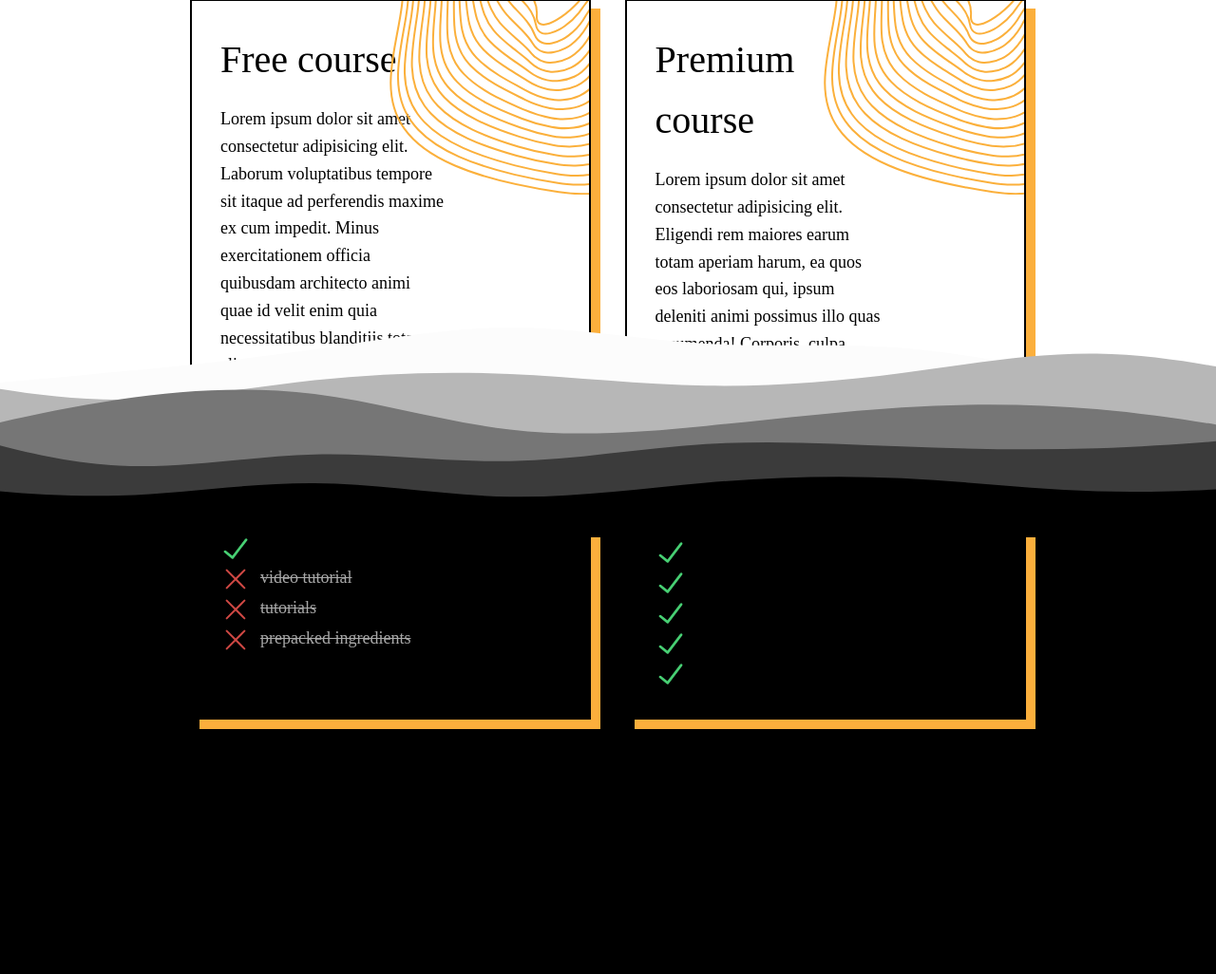
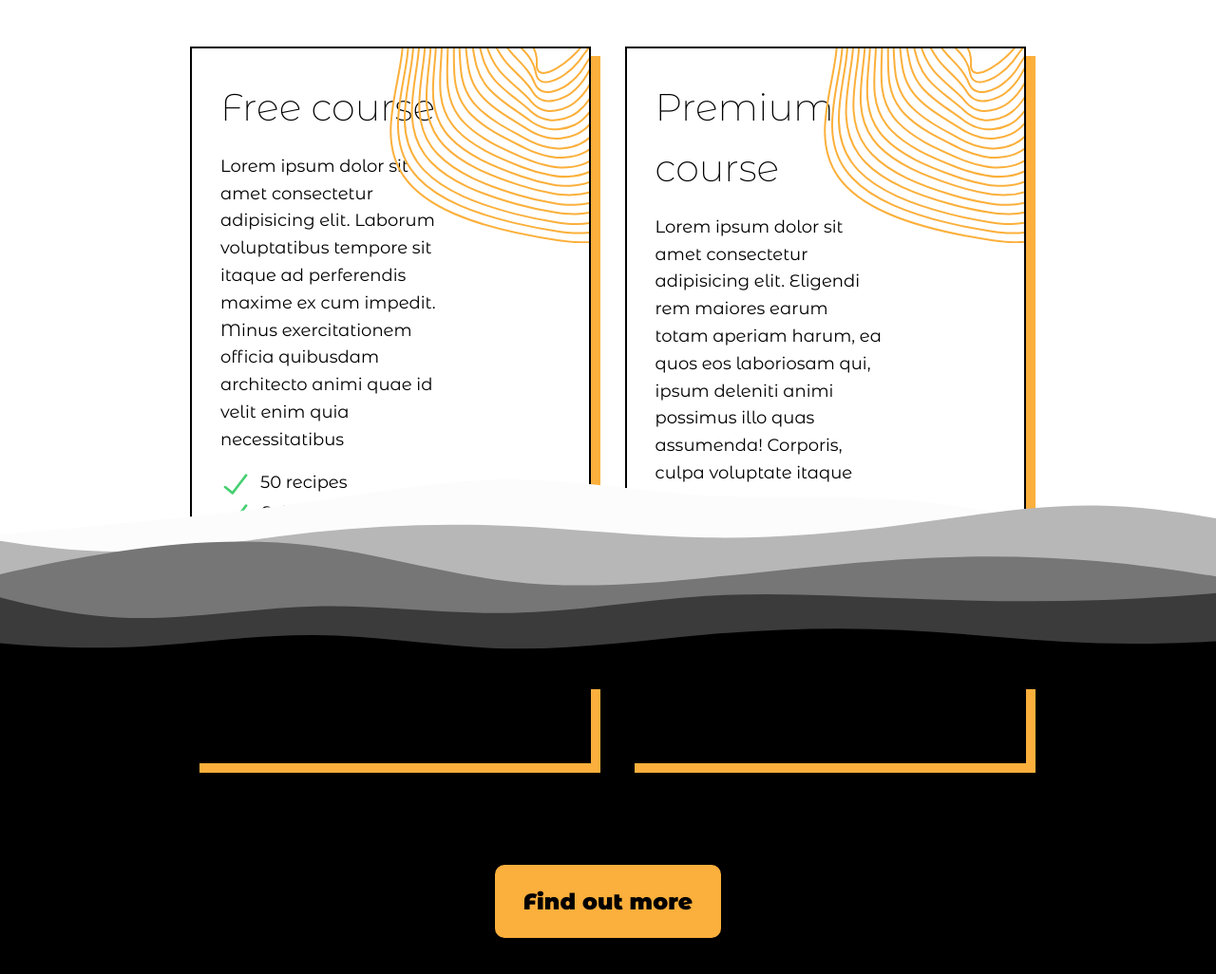
Before and after one commit to Beast-Code9999/Three_Amigos, a plain HTML site: page index.html in a window 1280 px wide. Shown: the part 1464-2490 px from the top of the page at 95% size. Drawn offline with Linux system fonts and the light colour scheme.

Commit message:
finalise product section

```diff
--- a/index.html
+++ b/index.html
@@ -8,7 +8,7 @@
     <link rel="stylesheet" href="./styles/style.css">
     <link rel="preconnect" href="https://fonts.googleapis.com">
     <link rel="preconnect" href="https://fonts.gstatic.com" crossorigin>
-    <link href="https://fonts.googleapis.com/css2?family=Montserrat+Alternates:wght@900&display=swap" rel="stylesheet">
+    <link href="https://fonts.googleapis.com/css2?family=Montserrat+Alternates:ital,wght@0,100;0,200;0,300;0,400;0,500;0,600;0,700;0,800;0,900;1,100;1,200;1,300;1,400;1,500;1,600;1,700;1,800;1,900&display=swap" rel="stylesheet">
     <script src="./script.js" defer></script>
 </head>
 <body>
@@ -26,7 +26,6 @@
                     <ul class="navbar__dropdown navbar__dropdown--main">
                         <li>Main dish 1</li>
                         <li>Main dish 2</li>
-                        <li>Main dish 3</li>
                     </ul>
                 </li>
                 <li class="navbar__item navbar__item--dessert">
@@ -34,7 +33,6 @@
                     <ul class="navbar__dropdown navbar__dropdown--dessert">
                         <li>desert dish 1</li>
                         <li>desert dish 2</li>
-                        <li>desert dish 3</li>
                     </ul>
                 </li>
                 <a href="#">
@@ -103,7 +101,7 @@
                     <img class="product__spiral" src="./svg/index/spiral-decoration.svg" alt="spiral-svg">
                     <h2 class="product__heading-2">Free course</h2>
                     <p class="product__paragraph">
-                        Lorem ipsum dolor sit amet consectetur adipisicing elit. Laborum voluptatibus tempore sit itaque ad perferendis maxime ex cum impedit. Minus exercitationem officia quibusdam architecto animi quae id velit enim quia necessitatibus blanditiis totam aliquam repudiandae voluptatem ipsam corrupti maiores, modi similique nostrum delectus! Officiis est animi perspiciatis ea. Dolorum, corrupti.
+                        Lorem ipsum dolor sit amet consectetur adipisicing elit. Laborum voluptatibus tempore sit itaque ad perferendis maxime ex cum impedit. Minus exercitationem officia quibusdam architecto animi quae id velit enim quia necessitatibus
                     </p>
                     <ul class="product__list">
                         <li class="product__item product__item--1">
@@ -127,12 +125,14 @@
                             <p><s>prepacked ingredients</s></p>
                         </li>
                     </ul>
+                    <p class="product__more">Learn more &rarr;</p>
+
                 </div>
                 <div class="product__option product__option--2">
                     <img class="product__spiral" src="./svg/index/spiral-decoration.svg" alt="spiral-svg">
                     <h2 class="product__heading-2">Premium course</h2>
                     <p class="product__paragraph">
-                        Lorem ipsum dolor sit amet consectetur adipisicing elit. Eligendi rem maiores earum totam aperiam harum, ea quos eos laboriosam qui, ipsum deleniti animi possimus illo quas assumenda! Corporis, culpa voluptate itaque accusantium vero ipsum necessitatibus impedit totam ab minima delectus fugiat, eveniet, ullam facere! Sunt dolorum molestias iusto tenetur illo?
+                        Lorem ipsum dolor sit amet consectetur adipisicing elit. Eligendi rem maiores earum totam aperiam harum, ea quos eos laboriosam qui, ipsum deleniti animi possimus illo quas assumenda! Corporis, culpa voluptate itaque
                     </p>
                     <ul class="product__list">
                         <li class="product__item product__item--2">
@@ -156,11 +156,14 @@
                             <p>prepacked ingredients</p>
                         </li>
                     </ul>
-
+                    <div class="product__more">Learn more<span class="product__span">&rarr;</span></div>
                 </div>
             </div>
             <div class="product__footer">
-
+                <h3 class="heading-3">
+                    Interested? Want to know what else we can offer?
+                </h3>
+                <div class="product__button">Find out more</div>
             </div>
 
             <div class="spacer spacer--three"></div>
@@ -170,10 +173,10 @@
             <!-- content 85% width of section -->
 
         </section>
-        <!-- reviews -->
+        <!-- reviews
         <section class="reviews">
 
-        </section>
+        </section> -->
         <!-- let's learn some more -->
         <section class="more">
             <!-- content 85% width of section -->
--- a/styles/style.css
+++ b/styles/style.css
@@ -7,6 +7,7 @@
     --paragraph-huge: 3.1rem;
     --heading-1: 7.2rem;
     --heading-2: 4rem;
+    --heading-3: 2.55rem;
     --margin-small: 1.6rem;
     --margin-medium: 2.6rem;
     --margin-large: 5rem;
@@ -22,6 +23,7 @@
     margin: 0;
     padding: 0;
     box-sizing: inherit;
+    font-family: inherit;
 }
 
 *::selection {
@@ -35,7 +37,7 @@ html {
 
 body {
     box-sizing: border-box;
-    font-family: unset;
+    font-family: 'Montserrat Alternates', sans-serif;
     line-height: 1.6;
 }
 /* end of css boilerplate */
@@ -45,7 +47,6 @@ header {
     height: auto;
     position: fixed;
     padding: 4rem 6rem;
-    /* background-color: rgb(29, 29, 29); */
     display: flex;
     align-items: center;
     justify-content: center;
@@ -131,10 +132,10 @@ header {
     }
 }
 .navbar__dropdown--main {
-    left: -45%;
+    left: -30%;
 }
 .navbar__dropdown--dessert {
-    left: -65%;
+    left: -55%;
 }
 .navbar__item--main:hover .navbar__dropdown--main,
 .navbar__item--dessert:hover .navbar__dropdown--dessert {
@@ -284,7 +285,7 @@ main {
 .product {
     /* start of product section */
     width: 100%;
-    height: 110vh;
+    height: 130vh;
     position: relative;
     padding: 0 20rem;
 }
@@ -295,7 +296,7 @@ main {
 
 }
 .product__header h1 {
-    font-weight: 100;
+    font-weight: 400;
     line-height: 1;
 }
 
@@ -303,6 +304,7 @@ main {
     width: 100%;
     display: flex;
     justify-content: space-between;
+    margin-bottom: var(--margin-large);
 }
 .product__option--1,
 .product__option--2 {
@@ -330,6 +332,7 @@ main {
     list-style: none;
     font-size: var(--paragraph-small);
     line-height: 1.6;
+    margin-bottom: var(--paragraph-small);
 }
 .product__item {
     display: flex;
@@ -350,7 +353,6 @@ main {
 .product__item--1:nth-child(5) {
     color: #a8a8a8;
 }
-
 .product__spiral {
     position: absolute;
     top: -40%;
@@ -359,21 +361,50 @@ main {
     transition: transform 1s, filter 1s;
     filter: invert(82%) sepia(23%) saturate(2742%) hue-rotate(330deg) brightness(104%) contrast(97%);
 }
-
 .product__option:hover .product__spiral {
     transform: rotateZ(-30deg);
     filter: invert(72%) sepia(48%) saturate(612%) hue-rotate(82deg) brightness(92%) contrast(80%);
 }
-
 .product__option:hover {
     box-shadow: 2rem 2rem #47cf73;
     transform: translate(-1rem, -1rem);
     cursor: pointer;
 }
-.product__footer {
-
+.product__more {
+    display: inline;
+    width: max-content;
+    font-size: var(--paragraph-big);
+    border-bottom: 2px solid black;
+}
+.product__more:hover {
+    color: #464646;
+    border-bottom: 2px solid #464646;
 }
 
+.product__footer {
+    width: 100%;
+    height: auto;
+    display: flex;
+    flex-direction: column;
+    justify-content: center;
+    align-items: center;
+}
+.product__footer .heading-3 {
+    font-size: var(--heading-3);
+    font-weight: 200;
+    margin-bottom: var(--margin-small);
+}
+.product__footer .product__button {
+    font-size: var(--paragraph-big);
+    font-weight: 900;
+    background-color: var(--color-primary);
+    padding: 2rem 3rem;
+    border-radius: 1rem;
+}
+.product__button:hover {
+    background-color: #ffc062;
+    cursor: pointer;
+}
 .spacer--three {
     background-image: url(/svg/index/spacer-product.svg);
     height: 30rem;
```
